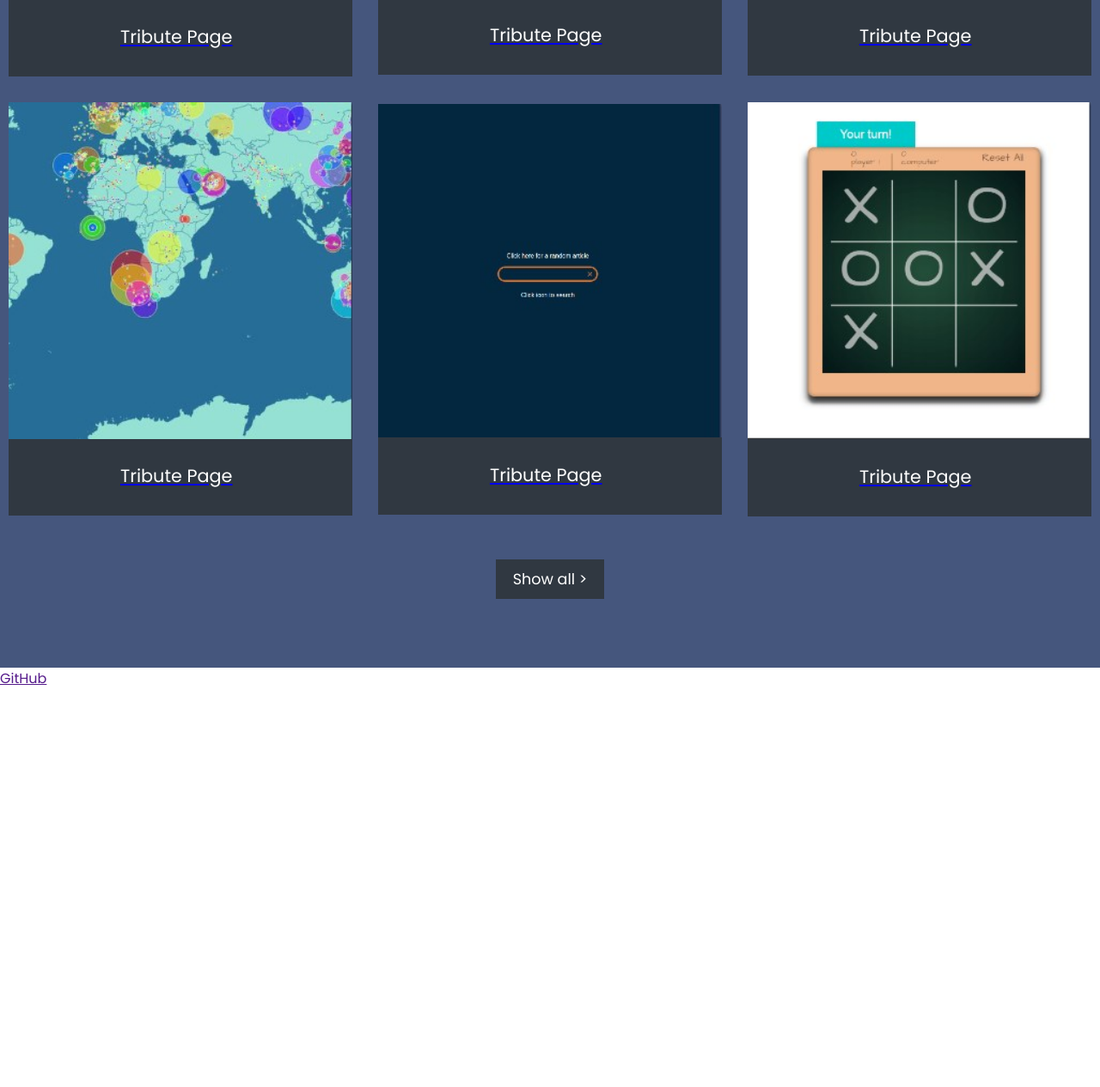
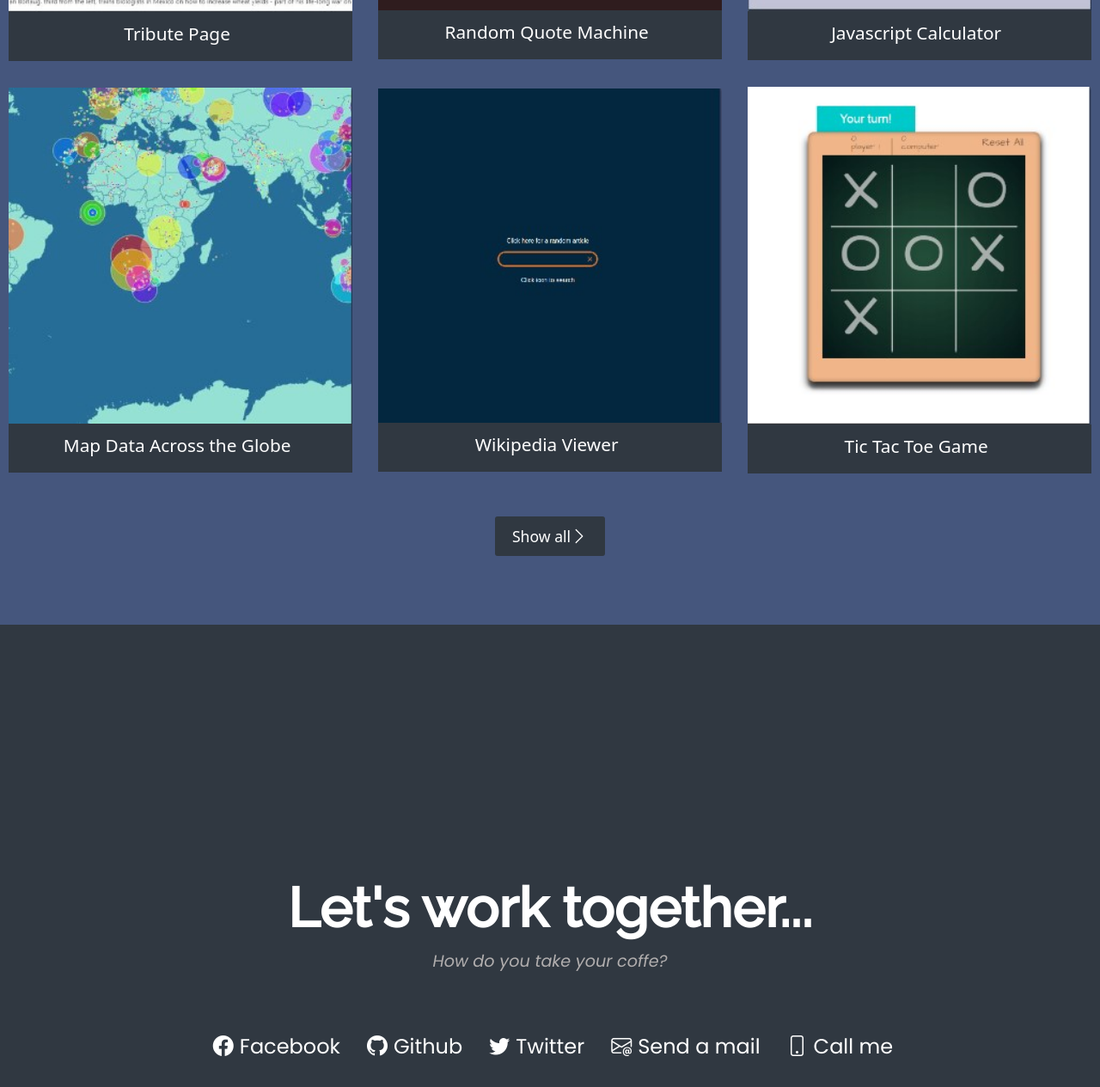
Before and after one commit to DavidSRV/freePortfolio, a plain HTML site: page index.html in a window 1280 px wide. Shown: the part 1395-2660 px from the top of the page at 86% size. Before the commit the page ends 2197 px from the top, so only its background shows below. Drawn offline with nearby package versions, Linux system fonts and the light colour scheme.

Commit message:
Se termina proyecto

```diff
--- a/index.html
+++ b/index.html
@@ -6,9 +6,17 @@
     <meta name="viewport" content="width=device-width, initial-scale=1.0" />
     <link rel="stylesheet" href="./src/style/style.css" />
     <title>Portfolio</title>
+    <!-- CSS only -->
+    <link
+      href="https://cdn.jsdelivr.net/npm/bootstrap@5.2.3/dist/css/bootstrap.min.css"
+      rel="stylesheet"
+      integrity="sha384-rbsA2VBKQhggwzxH7pPCaAqO46MgnOM80zW1RWuH61DGLwZJEdK2Kadq2F9CUG65"
+      crossorigin="anonymous"
+    />
+    <link rel="stylesheet" href="https://cdn.jsdelivr.net/npm/bootstrap-icons@1.10.2/font/bootstrap-icons.css">
   </head>
   <body>
-    <nav class="navbar">
+    <nav class="navbar1">
       <ul>
         <li><a href="#Welcome-section">About</a></li>
         <li><a href="#projects">Work</a></li>
@@ -21,73 +29,128 @@
     </section>
 
     <section id="projects" class="projects">
-      <h1 class="project-title">
-        These are some of my projects
-      </h1>
+      <h1 class="project-title">These are some of my projects</h1>
 
       <div class="containerProjects">
-
         <div class="projectContainer">
-
-          <a class="projectsHover" href="https://codepen.io/freeCodeCamp/full/zNqgVx">
-            <img class="img" src="./src/assets/img/Tribute.jpg" alt="Img1">
-            <div class="projects__projects"><p class="hover1"><</p><p>Tribute Page</p><p class="hover1">/></p></div>
+          <a
+            class="projectsHover"
+            href="https://codepen.io/freeCodeCamp/full/zNqgVx"
+          >
+            <img class="img" src="./src/assets/img/Tribute.jpg" alt="Img1" />
+            <div class="projects__projects">
+              <p class="hover1"><</p>
+              <p class="project_description">Tribute Page</p>
+              <p class="hover1">/></p>
+            </div>
           </a>
-
         </div>
 
         <div class="projectContainer">
-
-          <a class="projectsHover" href="https://codepen.io/freeCodeCamp/full/zNqgVx">
-            <img class="img" src="./src/assets/img/Random.jpg" alt="Img1">
-            <div class="projects__projects"><p class="hover1"><</p><p>Tribute Page</p><p class="hover1">/></p></div>
+          <a
+            class="projectsHover"
+            href="https://codepen.io/freeCodeCamp/full/zNqgVx"
+          >
+            <img class="img" src="./src/assets/img/Random.jpg" alt="Img1" />
+            <div class="projects__projects">
+              <p class="hover1"><</p>
+              <p class="project_description">Random Quote Machine</p>
+              <p class="hover1">/></p>
+            </div>
           </a>
-
         </div>
         <div class="projectContainer">
-
-          <a class="projectsHover" href="https://codepen.io/freeCodeCamp/full/zNqgVx">
-            <img class="img" src="./src/assets/img/Calculator.jpg" alt="Img1">
-            <div class="projects__projects"><p class="hover1"><</p><p>Tribute Page</p><p class="hover1">/></p></div>
+          <a
+            class="projectsHover"
+            href="https://codepen.io/freeCodeCamp/full/zNqgVx"
+          >
+            <img class="img" src="./src/assets/img/Calculator.jpg" alt="Img1" />
+            <div class="projects__projects">
+              <p class="hover1"><</p>
+              <p class="project_description">Javascript Calculator</p>
+              <p class="hover1">/></p>
+            </div>
           </a>
-
         </div>
 
         <div class="projectContainer">
-
-          <a class="projectsHover" href="https://codepen.io/freeCodeCamp/full/zNqgVx">
-            <img class="img" src="./src/assets/img/Map.jpg" alt="Img1">
-            <div class="projects__projects"><p class="hover1"><</p><p>Tribute Page</p><p class="hover1">/></p></div>
+          <a
+            class="projectsHover"
+            href="https://codepen.io/freeCodeCamp/full/zNqgVx"
+          >
+            <img class="img" src="./src/assets/img/Map.jpg" alt="Img1" />
+            <div class="projects__projects">
+              <p class="hover1"><</p>
+              <p class="project_description">Map Data Across the Globe</p>
+              <p class="hover1">/></p>
+            </div>
           </a>
-
         </div>
 
         <div class="projectContainer">
-
-          <a class="projectsHover" href="https://codepen.io/freeCodeCamp/full/zNqgVx">
-            <img class="img" src="./src/assets/img/wiki.jpg" alt="Img1">
-            <div class="projects__projects"><p class="hover1"><</p><p>Tribute Page</p><p class="hover1">/></p></div>
+          <a
+            class="projectsHover"
+            href="https://codepen.io/freeCodeCamp/full/zNqgVx"
+          >
+            <img class="img" src="./src/assets/img/wiki.jpg" alt="Img1" />
+            <div class="projects__projects">
+              <p class="hover1"><</p>
+              <p class="project_description">Wikipedia Viewer</p>
+              <p class="hover1">/></p>
+            </div>
           </a>
-
         </div>
 
         <div class="projectContainer">
-
-          <a class="projectsHover" href="https://codepen.io/freeCodeCamp/full/zNqgVx">
-            <img class="img" src="./src/assets/img/tictac.jpg" alt="img">
-            <div class="projects__projects"><p class="hover1"><</p><p>Tribute Page</p><p class="hover1">/></p></div>
+          <a
+            class="projectsHover"
+            href="https://codepen.io/freeCodeCamp/full/zNqgVx"
+          >
+            <img class="img" src="./src/assets/img/tictac.jpg" alt="img" />
+            <div class="projects__projects">
+              <p class="hover1"><</p>
+              <p class="project_description">Tic Tac Toe Game</p>
+              <p class="hover1">/></p>
+            </div>
           </a>
-
         </div>
       </div>
 
-      <div class="button">Show all ></div>
-
-
+      <div class="button">
+        Show all
+        <svg
+          xmlns="http://www.w3.org/2000/svg"
+          width="20"
+          height="20"
+          fill="currentColor"
+          class="bi bi-chevron-right"
+          viewBox="0 0 16 16"
+        >
+          <path
+            fill-rule="evenodd"
+            d="M4.646 1.646a.5.5 0 0 1 .708 0l6 6a.5.5 0 0 1 0 .708l-6 6a.5.5 0 0 1-.708-.708L10.293 8 4.646 2.354a.5.5 0 0 1 0-.708z"
+          />
+        </svg>
+      </div>
     </section>
 
     <section class="footer">
-      <a href="">GitHub</a>
+      <p class="footer__title">Let's work together...</p>
+      <p class="footer__description">How do you take your coffe?</p>
+
+      <div>
+        <a class="footer__links" href=""><i class="bi bi-facebook"></i>Facebook</a>
+        <a class="footer__links" href=""><i class="bi bi-github"></i>Github</a>
+        <a class="footer__links" href=""><i class="bi bi-twitter"></i>Twitter</a>
+        <a class="footer__links" href=""><i class="bi bi-envelope-at"></i>Send a mail</a>
+        <a class="footer__links" href=""><i class="bi bi-phone"></i>Call me</a>
+      </div>
     </section>
+
+    <script
+      src="https://cdn.jsdelivr.net/npm/bootstrap@5.2.3/dist/js/bootstrap.bundle.min.js"
+      integrity="sha384-kenU1KFdBIe4zVF0s0G1M5b4hcpxyD9F7jL+jjXkk+Q2h455rYXK/7HAuoJl+0I4"
+      crossorigin="anonymous"
+    ></script>
   </body>
 </html>
--- a/src/style/style.css
+++ b/src/style/style.css
@@ -1,5 +1,4 @@
-@import url('https://fonts.googleapis.com/css2?family=Poppins:ital,wght@0,100;0,200;0,300;0,400;0,500;0,600;0,700;0,800;0,900;1,100;1,200;1,300;1,400;1,500;1,600;1,700;1,800;1,900&display=swap');
-
+@import url('https://fonts.googleapis.com/css2?family=Poppins:ital,wght@0,100;0,200;0,300;0,400;0,500;0,600;0,700;0,800;0,900;1,100;1,200;1,300;1,400;1,500;1,600;1,700;1,800;1,900&family=Raleway:ital,wght@0,100;0,200;0,500;1,100&display=swap');
 body,
 html {
     padding: 0;
@@ -11,10 +10,10 @@ html {
 
 }
 
-nav {
+.navbar1{
     display: flex;
     position: fixed;
-    align-items: center;
+    align-items: flex-start;
     justify-content: flex-end;
     gap: 10px;
     height: 70px;
@@ -27,25 +26,33 @@ nav {
 
 nav ul {
     display: flex;
+    align-items: flex-start;
 }
 
-nav li{
+nav li {
     list-style-type: none;
 }
 
-li a{
+li a {
     text-decoration: none;
     display: block;
     font-size: 1.4rem;
-    padding: 1.2rem;
+    padding: 1.15rem;
     color: white;
 }
 
-nav li:hover{
+nav li:hover {
+    color: white;
     background-color: rgb(69, 86, 125);
+
 }
 
-#Welcome-section{
+nav li a:hover{
+    z-index: 10;
+    color: white;
+}
+
+#Welcome-section {
     height: 100vh;
     background-color: rgb(34, 34, 36);
     display: flex;
@@ -54,7 +61,7 @@ nav li:hover{
     align-items: center;
 }
 
-#Welcome-section .title{
+#Welcome-section .title {
     color: white;
     font-size: 3.5rem;
     font-weight: 500;
@@ -62,15 +69,15 @@ nav li:hover{
 }
 
 
-#Welcome-section .description{
-   color: #be3144;
-   font-style: italic;
-   font-size: 2rem;
-   font-weight: 100;
-   margin: 0;
+#Welcome-section .description {
+    color: #be3144;
+    font-style: italic;
+    font-size: 2rem;
+    font-weight: 100;
+    margin: 0;
 }
 
-.projects{
+.projects {
     display: flex;
     flex-direction: column;
     align-items: center;
@@ -78,67 +85,134 @@ nav li:hover{
     background-color: rgb(69, 86, 125);
 }
 
-.project-title{
+.project-title {
     font-size: 2.5rem;
     border-bottom: 1px white solid;
     max-width: 640px;
     padding: 5px;
     color: white;
-    font-weight: 500;
+    font-weight: 600;
     margin-top: 100px;
+    margin-bottom: 60px;
 }
 
-.containerProjects{
+.containerProjects {
     display: grid;
-    grid-template-columns: repeat(3, minmax(200px,1fr));
+    grid-template-columns: repeat(3, minmax(200px, 1fr));
     gap: 30px;
 }
 
-.projectContainer{
+.projectContainer {
     display: flex;
     align-items: center;
     justify-content: center;
 }
 
-.projects__projects{
+.projects__projects {
     display: flex;
     justify-content: center;
-    padding: 0 0 10px 0 ;
+    padding: 10px 0 0 0;
     font-size: 1.3rem;
     color: white;
+    gap: 5px;
 }
 
-.projects__projects p {
-    text-decoration: none;
-}
-
-.projectsHover{
+.projectsHover {
     background-color: rgb(48, 56, 65);
 
 }
 
-.projectsHover:hover .hover1{
+.projectsHover:hover .hover1 {
     opacity: 1;
+    transition: all 0.5s;
 }
 
-.hover1{
+a{
+    text-decoration: none!important;
+}
+
+.hover1 {
     opacity: 0;
     color: rgb(255, 127, 80);
+    transition: all 0.5s;
 }
 
-.img{
+.img {
     width: 400px;
     min-width: 200px;
 }
 
-.button{
+.button {
     color: white;
     background-color: rgb(48, 56, 65);
     padding: 10px 20px;
     font-size: 1.1rem;
     margin: 50px 0 80px;
+    border-radius: 3px;
+    display: flex;
+    align-items: center;
+    cursor: pointer;
 }
 
-.button:hover{
+.button:hover {
     background-color: rgb(190, 49, 68);
 }
+
+.footer{
+    display: flex;
+    flex-direction: column;
+    align-items: center;
+    justify-content: center;
+    background-color: rgb(48, 56, 65);
+    height: 100vh;
+    font-family: 'Raleway', sans-serif;
+
+}
+
+.footer__title{
+    color: white;
+    font-size: 4rem;
+    font-weight: 600;
+    margin: 0;
+}
+
+.footer__description{
+    color: rgb(177, 174, 174);
+    font-size: 1.2rem;
+    font-style: italic;
+    font-family: 'Poppins', sans-serif;
+}
+
+.footer__links{
+    display: inline-block;
+    font-family: 'Poppins', sans-serif;
+    color: white;
+    margin: 10px;
+    font-size: 1.5rem;
+    margin-top: 50px;
+}
+
+.footer__links:hover{
+    color: white;
+    animation: down 1s none;
+    position: relative;
+
+}
+
+@keyframes down {
+    0%{
+        top: 5px;
+    }
+
+    50%{
+        top: 8px;
+    }
+
+    100%{
+        top: 0px;
+    }
+}
+
+i{
+    margin: 0 7px;
+}
```
Lines whose indentation alone changed are shown as unchanged.
